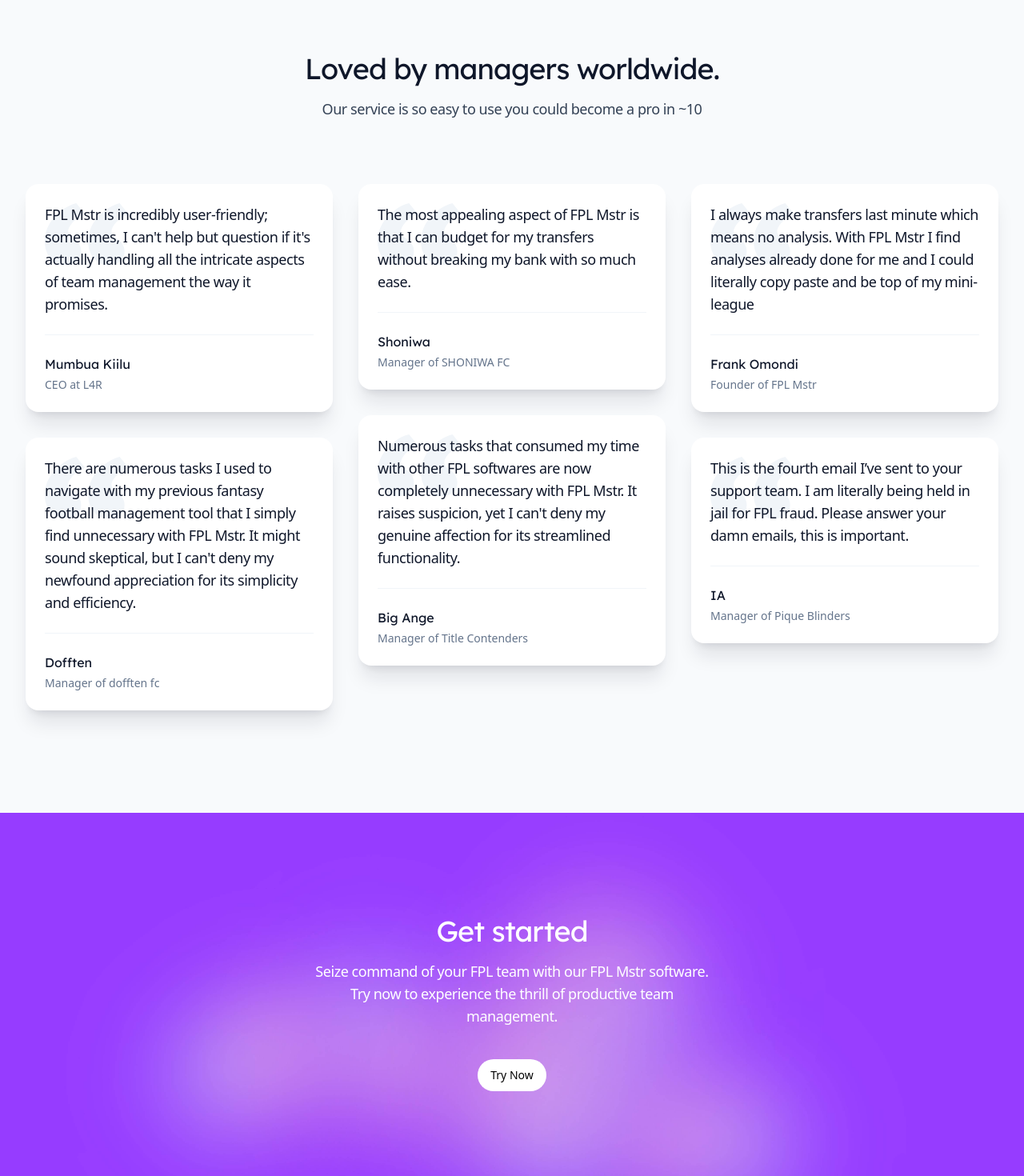
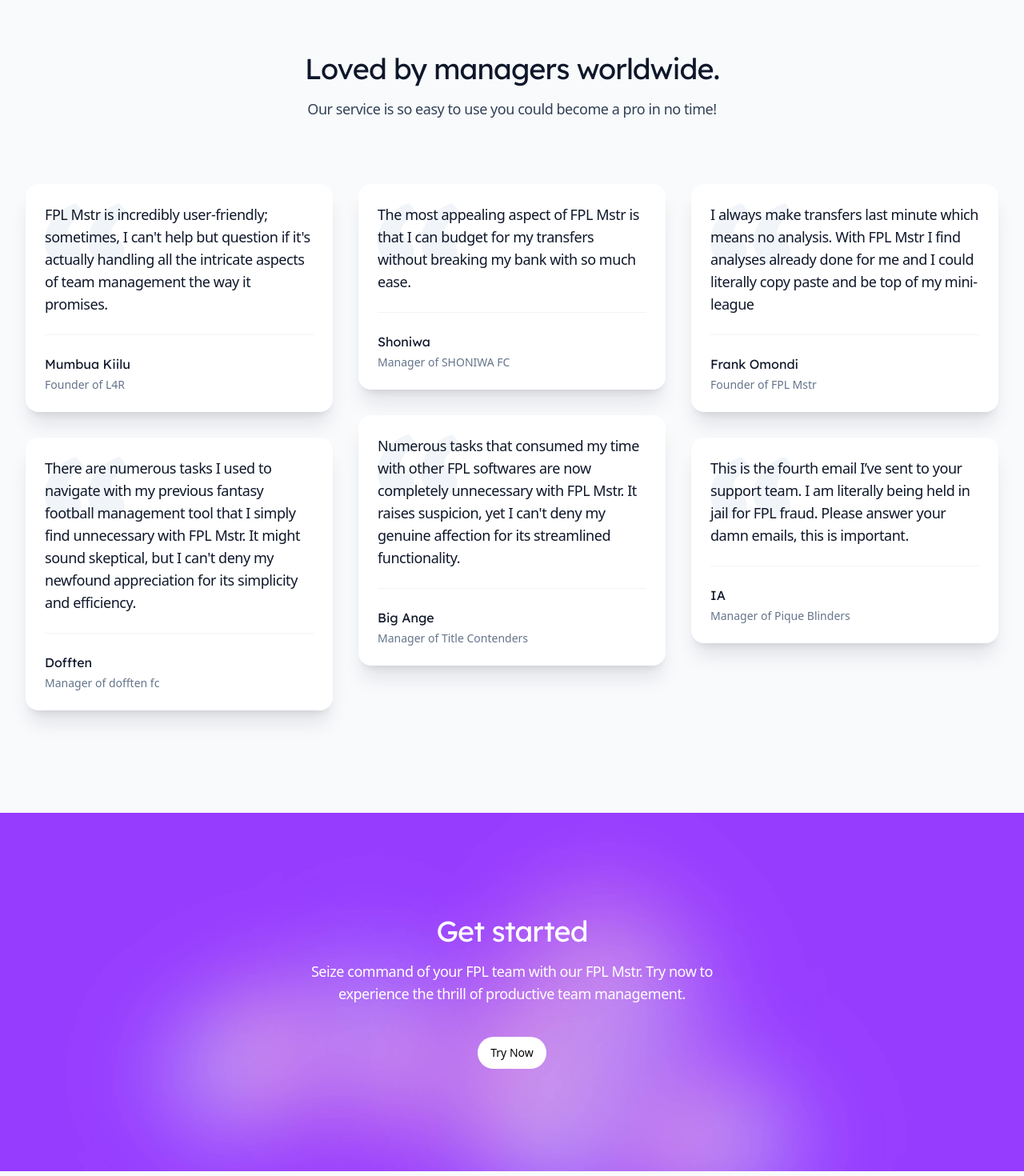
Before and after one commit to Dofften/fplmstr, a Next.js app: page / in a window 1280 px wide. Shown: the part 1940-3410 px from the top of the page at 80% size. Built offline with nearby package versions, Linux system fonts and the light colour scheme.

Commit message:
UI updates

```diff
--- a/components/CTA.js
+++ b/components/CTA.js
@@ -23,8 +23,8 @@
             Get started
           </h2>
           <p className="mt-4 text-lg tracking-tight text-white">
-            Seize command of your FPL team with our FPL Mstr software. Try now
-            to experience the thrill of productive team management.
+            Seize command of your FPL team with our FPL Mstr. Try now to
+            experience the thrill of productive team management.
           </p>
           <a href="/signin">
             <Button className="mt-10 bg-white hover:bg-[#eeeeee] text-black rounded-full">
--- a/components/Testimonials.js
+++ b/components/Testimonials.js
@@ -11,7 +11,7 @@
         "FPL Mstr is incredibly user-friendly; sometimes, I can't help but question if it's actually handling all the intricate aspects of team management the way it promises.",
       author: {
         name: "Mumbua Kiilu",
-        role: "CEO at L4R",
+        role: "Founder of L4R",
       },
     },
     {
@@ -77,7 +77,7 @@
             Loved by managers worldwide.
           </h2>
           <p className="mt-4 text-lg tracking-tight text-slate-700">
-            Our service is so easy to use you could become a pro in ~10
+            Our service is so easy to use you could become a pro in no time!
           </p>
         </div>
         <ul className="mx-auto mt-16 grid max-w-2xl grid-cols-1 gap-6 sm:gap-8 lg:mt-20 lg:max-w-none lg:grid-cols-3">
```
